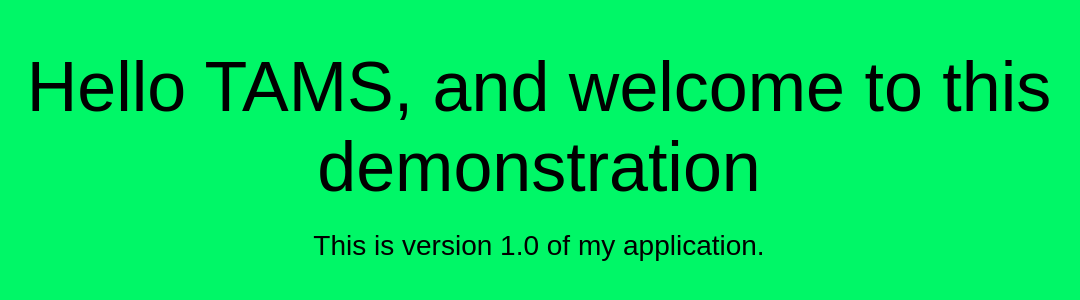
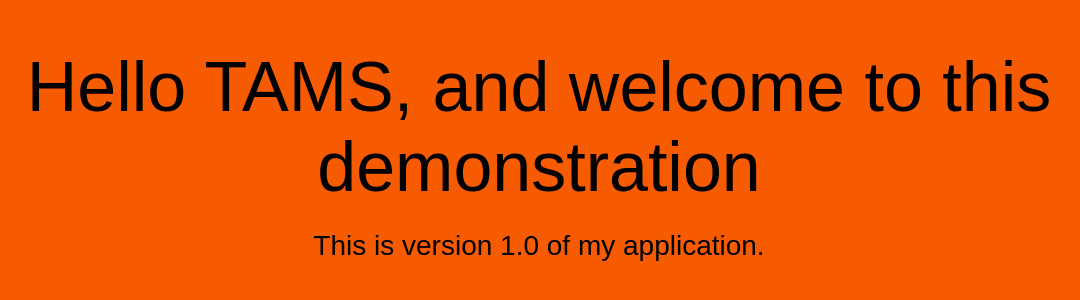
Before and after one commit to Max-Absolution/codeDeployTest, a plain HTML site: page index.html in a window 1280 px wide. Shown: the whole page, without its empty margins (101-1181 px from the left). Drawn offline with Linux system fonts and the light colour scheme.

Commit message:
Changed to Orange

```diff
--- a/index.html
+++ b/index.html
@@ -6,7 +6,7 @@
   <style>
     body {
       color: #000000;
-      background-color: #00f767;
+      background-color: #f75b00;
       font-family: Arial, sans-serif;
       font-size: 14px;
     }
```
